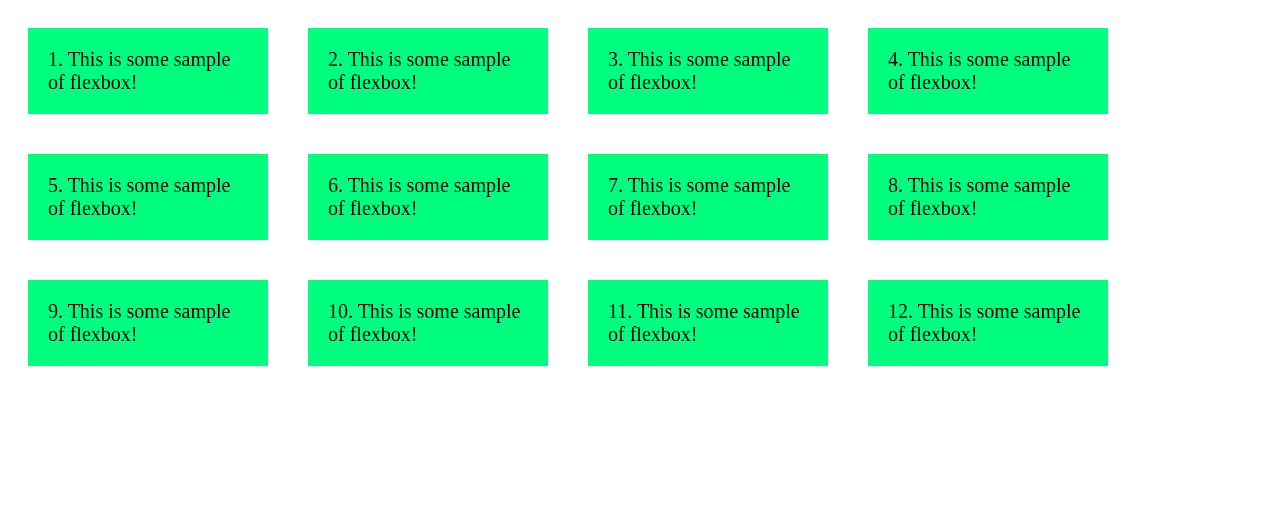
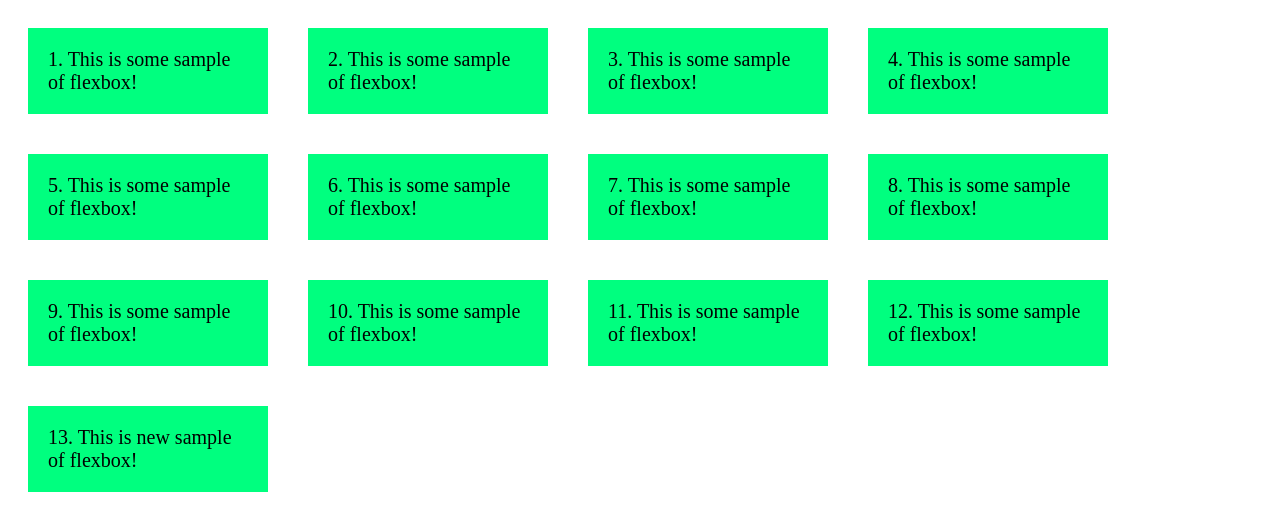
Before and after one commit to soniyaprasad77/flexbox-CSS, a plain HTML site: page index.html in a window 1280 px wide. Drawn offline with Linux system fonts and the light colour scheme.

Commit message:
Added one more box

```diff
--- a/index.html
+++ b/index.html
@@ -34,6 +34,7 @@
               <div>10. This is some sample of flexbox!</div>
               <div>11. This is some sample of flexbox!</div>
               <div>12. This is some sample of flexbox!</div>
+              <div>13. This is new sample of flexbox!</div>
           </div>
 
       </body>
```
